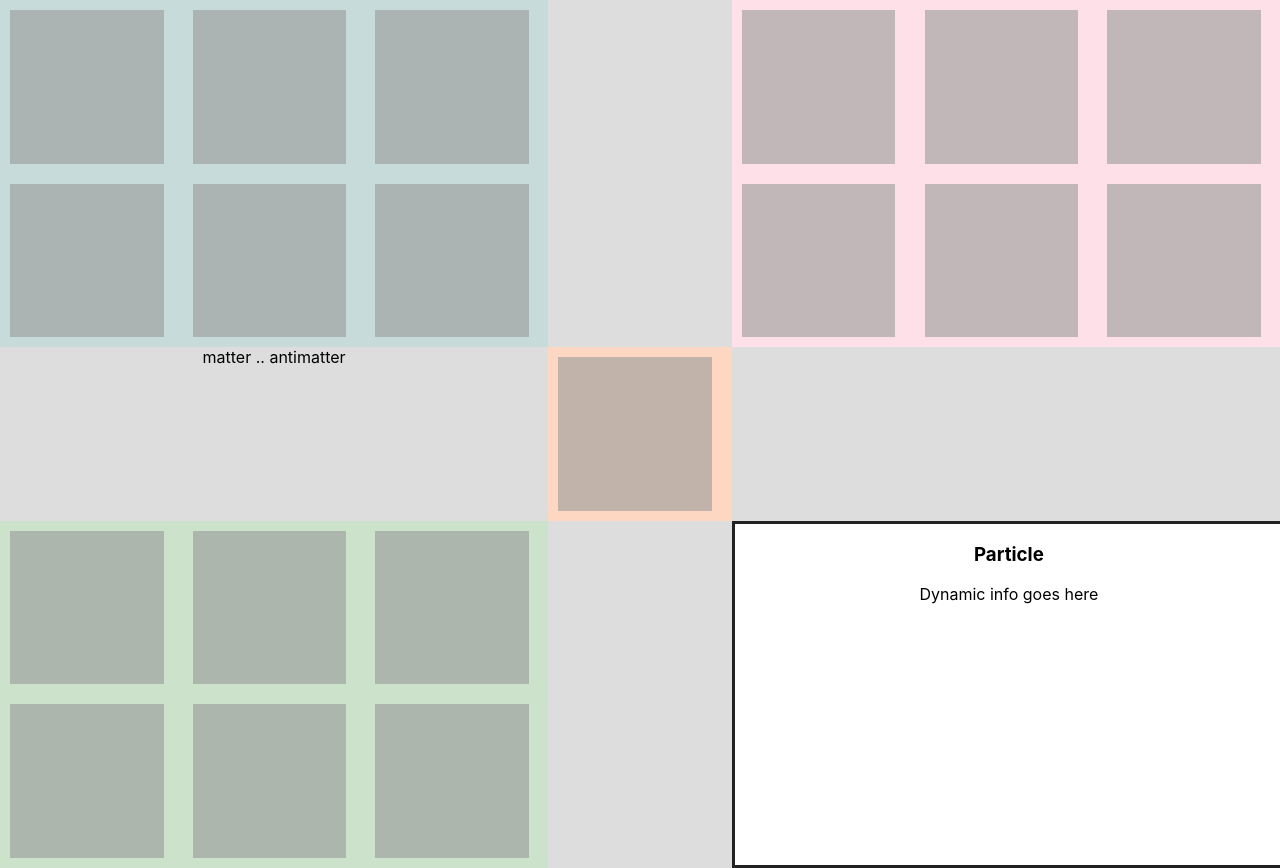
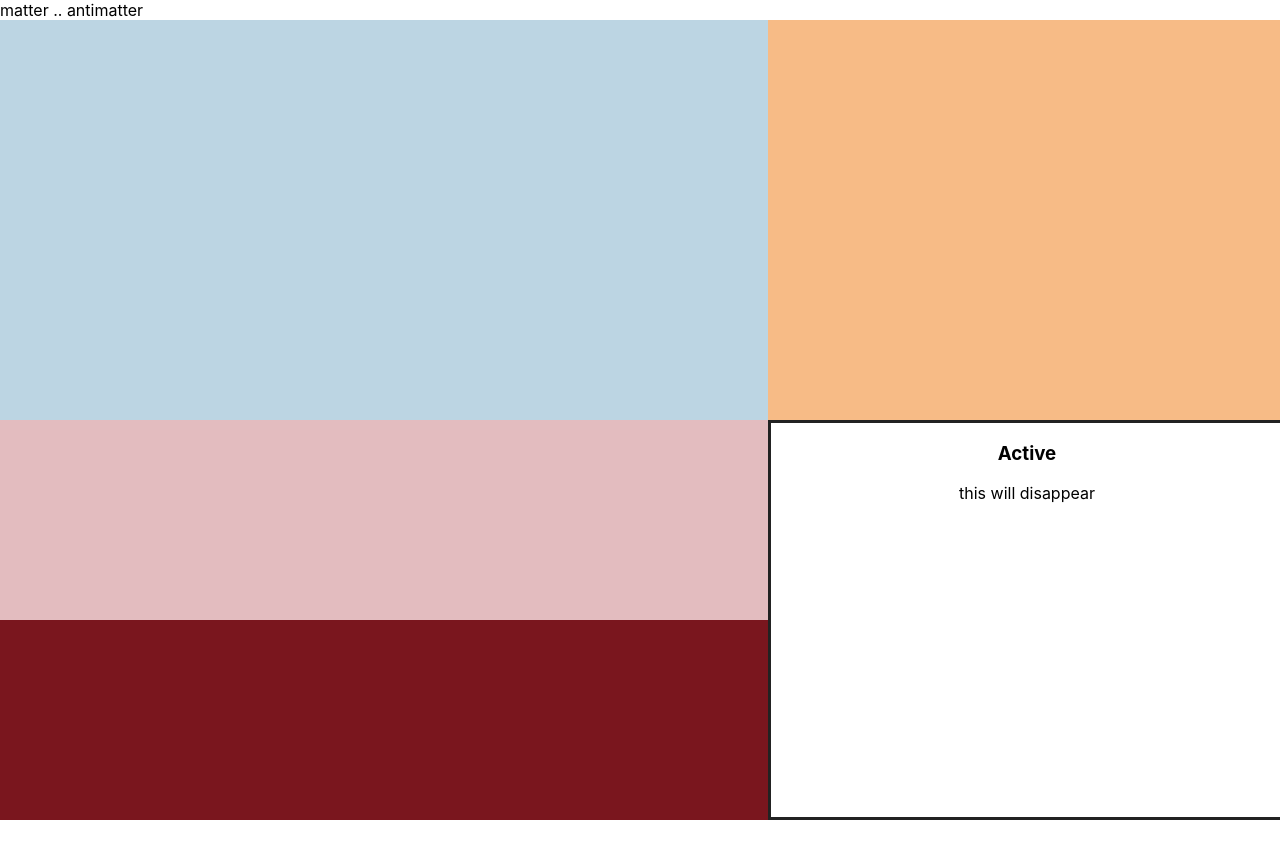
Before and after one commit to tylermachado/sn-particle-model, a React (Create React App) app: page / in a window 1280 px wide. After the commit the page ends 820 px from the top, so only its background shows below. Built offline with nearby package versions, Linux system fonts and the light colour scheme.

Commit message:
use provided data and content

```diff
--- a/public/index.html
+++ b/public/index.html
@@ -24,7 +24,7 @@
       work correctly both with client-side routing and a non-root public URL.
       Learn how to configure a non-root public URL by running `npm run build`.
     -->
-    <title>React App</title>
+    <title>Standard Model Interactive</title>
   </head>
   <body>
     <noscript>You need to enable JavaScript to run this app.</noscript>
--- a/src/App.js
+++ b/src/App.js
@@ -1,44 +1,50 @@
 import './App.scss';
+import React, { Component } from 'react'
+import * as data from './data/text.json';
 
-function App() {
+class App extends Component {
+  constructor(props) {
+    super(props);
+    this.changeActive = this.changeActive.bind(this);
+    this.state = {
+      "active": {
+        type: "Active",
+        text: "this will disappear"
+      }
+    };
+  }
+
+  changeActive(x) {
+    console.log(x.toString().toLowerCase())
+    let findActive = data.default.filter(d => (d.type.toString().toLowerCase() === x.toString().toLowerCase()))[0];
+    this.setState({
+      active: findActive
+    })
+  }
+
+  render() {
     return (
       <div className="App">
         <section className="controller">
           matter .. antimatter
         </section>
-      <section className="area-quarks zone">
-        <div></div>
-        <div></div>
-        <div></div>
-        <div></div>
-        <div></div>
-        <div></div>
+        <div className="grid-container">
+          <section className="area-quarks zone" onMouseOver={() => this.changeActive("quarks")}>
           </section>
-      <section className="area-neutrinos zone">
-        <div></div>
-        <div></div>
-        <div></div>
-        <div></div>
-        <div></div>
-        <div></div>
+          <section className="area-charged-leptons zone" onMouseOver={() => this.changeActive("charged leptons")}>
           </section>
-      <section className="area-force zone">
-        <div></div>
-        <div></div>
-        <div></div>
-        <div></div>
-        <div></div>
-        <div></div>
+          <section className="area-neutrinos zone" onMouseOver={() => this.changeActive("neutrinos")}>
           </section>
-      <section className="area-higgs-boson zone">
-        <div></div>
+          <section className="area-force-carrying-particles zone" onMouseOver={() => this.changeActive("force-carrying particles")}>
           </section>
           <section className="infobox">
-        <h3>Particle</h3>
-        <p>Dynamic info goes here</p>
+            <h3>{this.state.active.type}</h3>
+            <p>{this.state.active.text}</p>
           </section>
+        </div>
       </div>
     );
   }
+}
 
 export default App;
--- a/src/App.scss
+++ b/src/App.scss
@@ -1,8 +1,9 @@
 $md-screen: 426px;
 $lg-screen: 769px;
 
-.App {
+.grid-container {
   background-color: #ddd;
+  height:100vh;
   text-align: center;
   display: grid;
   gap: 20px 0px;
@@ -19,20 +20,21 @@ $lg-screen: 769px;
 
   @media (min-width: $md-screen) {
     gap:0px 0px;
-    grid-template-columns: repeat(7, 1fr);
-    grid-template-rows: repeat(5, 1fr);
-    grid-template-areas:
-      "area-quarks area-quarks area-quarks . area-force area-force area-force"
-      "area-quarks area-quarks area-quarks . area-force area-force area-force"
-      "controller controller controller area-higgs-boson . . ."
-      "area-neutrinos area-neutrinos area-neutrinos . infobox infobox infobox"
-      "area-neutrinos area-neutrinos area-neutrinos . infobox infobox infobox";
+   grid-template-columns: repeat(5, 1fr);
+  grid-template-rows: repeat(4, 0.66fr);
+  gap: 0px 0px;
+  grid-template-areas:
+    "area-quarks area-quarks area-quarks area-force-carrying-particles area-force-carrying-particles"
+    "area-quarks area-quarks area-quarks area-force-carrying-particles area-force-carrying-particles"
+    "area-charged-leptons area-charged-leptons area-charged-leptons infobox infobox"
+    "area-neutrinos area-neutrinos area-neutrinos infobox infobox";
   }
 }
-.area-quarks { grid-area: area-quarks; background-color: #c6dbda;}
-.area-force { grid-area: area-force; background-color: #fee1e8;}
+.area-quarks { grid-area: area-quarks; background-color: #bcd5e3;}
+.area-force-carrying-particles { grid-area: area-force-carrying-particles; background-color: #f7bb86;}
 .area-higgs-boson { grid-area: area-higgs-boson; background-color: #fed7c3;}
-.area-neutrinos { grid-area: area-neutrinos; background-color: #cce2cb;}
+.area-charged-leptons { grid-area: area-charged-leptons; background-color: #e3bcbf;}
+.area-neutrinos { grid-area: area-neutrinos; background-color: #7a161e;}
 .controller { grid-area: controller; }
 .infobox { grid-area: infobox; }
 
--- /dev/null
+++ b/src/data/text.json
@@ -0,0 +1,21 @@
+[
+    {
+        "type": "Quarks",
+        "text": "Of the six types of quarks, two are VIPs as far as everyday matter is concerned. Up and down quarks are a key part of protons and neutrons. The other quarks— charm, strange, top and bottom — are heavier and more exotic, with unusual properties. For example, strange quarks got their name because particles that contain them take a strangely long time to decay into other particles. Particles containing exotic quarks are produced in nature when high-energy particles from space strike Earth’s atmosphere. Particle accelerators can do the job too. Thanks to the aptly-named “strong force” that glues quarks to one another, quarks are never found alone, but are always combined with other quarks or their antiparticles, antiquarks, to create larger particles."
+    },{
+        "type": "Charged Leptons",
+        "text": "Electrons, those familiar particles that swirl within atoms, are not alone. They have heavier relatives: muons, and the even heftier taus. The trio are known as “charged leptons” for their negative electric charge. Muons and taus aren’t found in normal atoms, but, like exotic quarks, they can be produced in high-energy particle collisions. Muons and taus aren’t long for this world, though: They rapidly decay into other particles."
+    },{
+        "type": "Neutrinos",
+        "text": "Each of the charged leptons — electrons, muons, and taus — has a lightweight, neutral companion, called a neutrino. These particles are produced in various processes such as radioactive decay, reactions within the sun’s core and in exploding stars. Once formed, neutrinos interact with other matter very rarely — they can pass through the entire Earth and come out the other side unscathed. Neutrinos are the most abundant massive particles in the universe, but their extreme stealth means many people are unaware of their existence. Scientists are still pondering why the particles have such ultra small masses — less than a millionth that of an electron."
+    },{
+        "type": "Higgs Boson",
+        "text": "The Higgs boson is the telltale signature of how fundamental particles obtain mass. According to the standard model, an invisible Higgs field permeates all of space, and mass is the result of particles interacting with that field. A Higgs boson is the equivalent of a tiny ripple in that Higgs field. Particle physicists rejoiced when the Higgs — the final missing piece of the standard model — was found at the European particle physics lab CERN in Geneva in 2012."
+    },{
+        "type": "Force-carrying particles",
+        "text": "The force-carrying particles transmit interactions between particles. Photons, particles of light, transmit the electromagnetic force, which causes the push-and-pull of electrically charged particles. The human eye is a photon detector — spotting photons of particular wavelengths, which are copiously produced in the sun or other stars. Less familiar particles disseminate the other forces. Gluons transmit the strong force, which holds quarks together. And W and Z bosons carry the weak force, which allows for certain radioactive decays and other processes. (Z bosons have no electric charge, while W bosons come in positive and negative versions.) The fourth force of nature, gravity, isn’t yet incorporated into the standard model framework."
+    },{
+        "type": "Antimatter",
+        "text": "Each type of matter particle has an antimatter partner. These antiparticles have the opposite electric charge, but are otherwise identical to their alter-egos. Physicists are still trying to understand why matter is more prevalent than antimatter. For example, negatively charged electrons are much more prevalent in our cosmos than their positively-charged antiparticle, positrons. Because neutrinos have no electric charge, scientists are still puzzling over whether neutrinos and antineutrinos are distinct particles, or the same thing."
+    }
+]
```
Lines whose indentation alone changed are shown as unchanged.
